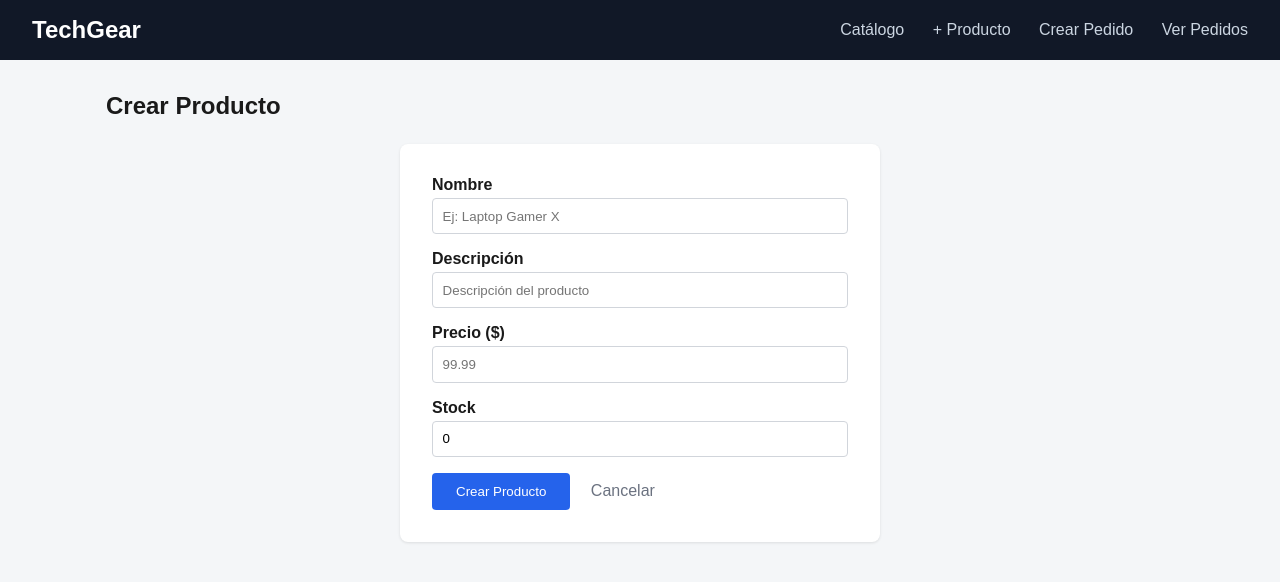
After one commit to andersonflorez724-commits/fastapi-mongodb-crud-anderson-florez-florez, a Django app: page /productos/crear/ in a window 1280 px wide. The commit adds this page. Shown: the top 582 px of the page. Run offline with Django 5.2, Linux system fonts and the light colour scheme.

Commit message:
feat: CRUD de productos, detalle de pedidos y fix de conexión MongoDB
- Agrega CRUD completo de productos (crear, editar, eliminar) en Django
- Agrega vista y template de detalle de pedido
- Agrega endpoint GET /pedidos/{id} en la API FastAPI
- Corrige la conexión a MongoDB usando MONGODB_DB del .env
- Mejora estilos CSS de botones con clases dedicadas
- Agrega configuración de Vercel para despliegue

```diff
--- a/techgear_web/catalogo/templates/catalogo/base.html
+++ b/techgear_web/catalogo/templates/catalogo/base.html
@@ -21,11 +21,15 @@
         .card p { color: #4b5563; margin-bottom: 0.5rem; }
         .card .precio { font-weight: bold; color: #059669; font-size: 1.1rem; }
         .card .stock { color: #6b7280; font-size: 0.9rem; }
-        form { background: #fff; padding: 2rem; border-radius: 8px; box-shadow: 0 1px 3px rgba(0,0,0,0.1); max-width: 480px; margin: 0 auto; }
-        form label { display: block; margin-bottom: 0.25rem; font-weight: bold; }
-        form input, form select { width: 100%; padding: 0.6rem; margin-bottom: 1rem; border: 1px solid #d1d5db; border-radius: 4px; }
-        button { background: #2563eb; color: #fff; border: none; padding: 0.7rem 1.5rem; border-radius: 4px; cursor: pointer; }
-        button:hover { background: #1d4ed8; }
+        form.formulario { background: #fff; padding: 2rem; border-radius: 8px; box-shadow: 0 1px 3px rgba(0,0,0,0.1); max-width: 480px; margin: 0 auto; }
+        form.formulario label { display: block; margin-bottom: 0.25rem; font-weight: bold; }
+        form.formulario input, form.formulario select { width: 100%; padding: 0.6rem; margin-bottom: 1rem; border: 1px solid #d1d5db; border-radius: 4px; }
+        form.formulario button { background: #2563eb; color: #fff; border: none; padding: 0.7rem 1.5rem; border-radius: 4px; cursor: pointer; }
+        form.formulario button:hover { background: #1d4ed8; }
+        .btn-editar { display: inline-block; background: #2563eb; color: #fff; padding: 0.45rem 0.9rem; border-radius: 4px; text-decoration: none; font-size: 0.85rem; }
+        .btn-editar:hover { background: #1d4ed8; }
+        .btn-eliminar { display: inline-block; background: #dc2626; color: #fff; padding: 0.45rem 0.9rem; border-radius: 4px; border: none; cursor: pointer; font-size: 0.85rem; }
+        .btn-eliminar:hover { background: #b91c1c; }
         .vacío { text-align: center; color: #6b7280; padding: 2rem; }
     </style>
 </head>
@@ -34,6 +38,7 @@
         <h1>TechGear</h1>
         <nav>
             <a href="{% url 'catalogo' %}">Catálogo</a>
+            <a href="{% url 'crear_producto' %}">+ Producto</a>
             <a href="{% url 'crear_pedido' %}">Crear Pedido</a>
             <a href="{% url 'ver_pedidos' %}">Ver Pedidos</a>
         </nav>
--- a/techgear_web/catalogo/templates/catalogo/crear_pedido.html
+++ b/techgear_web/catalogo/templates/catalogo/crear_pedido.html
@@ -1,7 +1,7 @@
 {% extends "catalogo/base.html" %}
 {% block content %}
 <h2 style="margin-bottom: 1.5rem;">Crear Pedido</h2>
-<form method="post">
+<form method="post" class="formulario">
     {% csrf_token %}
     <label for="cliente">Nombre del cliente</label>
     <input type="text" id="cliente" name="cliente" required>
--- /dev/null
+++ b/techgear_web/catalogo/templates/catalogo/crear_producto.html
@@ -0,0 +1,21 @@
+{% extends "catalogo/base.html" %}
+{% block content %}
+<h2 style="margin-bottom: 1.5rem;">Crear Producto</h2>
+<form method="post" class="formulario">
+    {% csrf_token %}
+    <label for="nombre">Nombre</label>
+    <input type="text" id="nombre" name="nombre" required placeholder="Ej: Laptop Gamer X">
+
+    <label for="descripcion">Descripción</label>
+    <input type="text" id="descripcion" name="descripcion" placeholder="Descripción del producto">
+
+    <label for="precio">Precio ($)</label>
+    <input type="number" id="precio" name="precio" step="0.01" min="0.01" required placeholder="99.99">
+
+    <label for="stock">Stock</label>
+    <input type="number" id="stock" name="stock" min="0" value="0" required>
+
+    <button type="submit">Crear Producto</button>
+    <a href="{% url 'catalogo' %}" style="display: inline-block; margin-left: 1rem; color: #6b7280; text-decoration: none;">Cancelar</a>
+</form>
+{% endblock %}
--- a/techgear_web/catalogo/templates/catalogo/ver_pedidos.html
+++ b/techgear_web/catalogo/templates/catalogo/ver_pedidos.html
@@ -15,6 +15,9 @@
             <li>{{ item.producto_nombre }} — {{ item.cantidad }} x ${{ item.precio_unitario }}</li>
             {% endfor %}
         </ul>
+        <div style="margin-top: 0.75rem;">
+            <a href="{% url 'detalle_pedido' pedido.id %}" style="background: #2563eb; color: #fff; padding: 0.4rem 0.8rem; border-radius: 4px; text-decoration: none; font-size: 0.85rem;">Ver Detalle</a>
+        </div>
     </div>
     {% endfor %}
 </div>
--- a/techgear_web/catalogo/urls.py
+++ b/techgear_web/catalogo/urls.py
@@ -4,6 +4,12 @@ from . import views
 
 urlpatterns = [
     path("", views.catalogo, name="catalogo"),
+    # CRUD Productos
+    path("productos/crear/", views.crear_producto, name="crear_producto"),
+    path("productos/<str:producto_id>/editar/", views.editar_producto, name="editar_producto"),
+    path("productos/<str:producto_id>/eliminar/", views.eliminar_producto, name="eliminar_producto"),
+    # Pedidos
     path("crear-pedido/", views.crear_pedido, name="crear_pedido"),
     path("pedidos/", views.ver_pedidos, name="ver_pedidos"),
+    path("pedidos/<str:pedido_id>/", views.detalle_pedido, name="detalle_pedido"),
 ]
--- a/techgear_web/catalogo/views.py
+++ b/techgear_web/catalogo/views.py
@@ -1,7 +1,13 @@
 from django.shortcuts import render, redirect
 from django.contrib import messages
 
-from .services import get_productos, get_pedidos, crear_pedido as crear_pedido_api
+from .services import (
+    get_productos, get_producto, get_pedidos, get_pedido,
+    crear_pedido as crear_pedido_api,
+    crear_producto as crear_producto_api,
+    actualizar_producto as actualizar_producto_api,
+    eliminar_producto as eliminar_producto_api,
+)
 
 
 def catalogo(request):
@@ -45,3 +51,86 @@ def crear_pedido(request):
 
     productos = get_productos()
     return render(request, "catalogo/crear_pedido.html", {"productos": productos})
+
+
+# ==================== CRUD PRODUCTOS ====================
+
+def crear_producto(request):
+    if request.method == "POST":
+        nombre = request.POST.get("nombre", "").strip()
+        descripcion = request.POST.get("descripcion", "").strip()
+        precio = request.POST.get("precio", "0")
+        stock = request.POST.get("stock", "0")
+
+        if not nombre:
+            messages.error(request, "El nombre del producto es obligatorio.")
+            return redirect("crear_producto")
+
+        try:
+            precio = float(precio)
+            stock = int(stock)
+        except ValueError:
+            messages.error(request, "Precio y stock deben ser números válidos.")
+            return redirect("crear_producto")
+
+        resultado = crear_producto_api(nombre, descripcion, precio, stock)
+        if resultado["ok"]:
+            messages.success(request, resultado["detail"])
+            return redirect("catalogo")
+
+        messages.error(request, resultado["detail"])
+        return redirect("crear_producto")
+
+    return render(request, "catalogo/crear_producto.html")
+
+
+def editar_producto(request, producto_id):
+    producto = get_producto(producto_id)
+    if not producto:
+        messages.error(request, "Producto no encontrado.")
+        return redirect("catalogo")
+
+    if request.method == "POST":
+        nombre = request.POST.get("nombre", "").strip()
+        descripcion = request.POST.get("descripcion", "").strip()
+        precio = request.POST.get("precio", "0")
+        stock = request.POST.get("stock", "0")
+
+        if not nombre:
+            messages.error(request, "El nombre del producto es obligatorio.")
+            return redirect("editar_producto", producto_id=producto_id)
+
+        try:
+            precio = float(precio)
+            stock = int(stock)
+        except ValueError:
+            messages.error(request, "Precio y stock deben ser números válidos.")
+            return redirect("editar_producto", producto_id=producto_id)
+
+        resultado = actualizar_producto_api(producto_id, nombre, descripcion, precio, stock)
+        if resultado["ok"]:
+            messages.success(request, resultado["detail"])
+            return redirect("catalogo")
+
+        messages.error(request, resultado["detail"])
+        return redirect("editar_producto", producto_id=producto_id)
+
+    return render(request, "catalogo/editar_producto.html", {"producto": producto})
+
+
+def eliminar_producto(request, producto_id):
+    if request.method == "POST":
+        resultado = eliminar_producto_api(producto_id)
+        if resultado["ok"]:
+            messages.success(request, resultado["detail"])
+        else:
+            messages.error(request, resultado["detail"])
+    return redirect("catalogo")
+
+
+def detalle_pedido(request, pedido_id):
+    pedido = get_pedido(pedido_id)
+    if not pedido:
+        messages.error(request, "Pedido no encontrado.")
+        return redirect("ver_pedidos")
+    return render(request, "catalogo/detalle_pedido.html", {"pedido": pedido})
```
Also changed, not shown: techgear_api/main.py (+9 -0 lines), techgear_web/catalogo/services.py (+79 -0 lines), techgear_web/catalogo/templates/catalogo/catalogo.html (+11 -1 lines), techgear_web/catalogo/templates/catalogo/detalle_pedido.html (added, +40 -0 lines), techgear_web/catalogo/templates/catalogo/editar_producto.html (added, +21 -0 lines), techgear_web/vercel.json (added).
